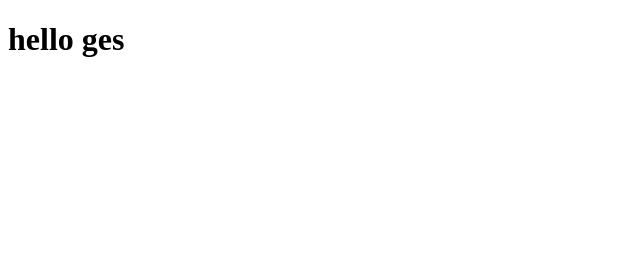
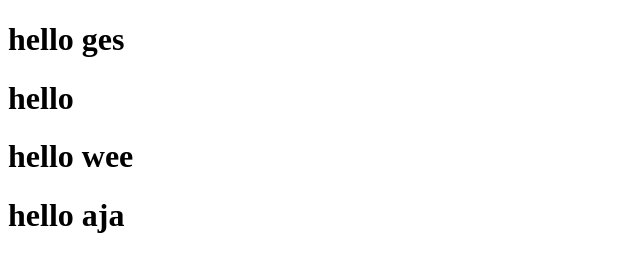
Before and after one commit to saricomel/contohaja, a plain HTML site: page index.html in a window 1280 px wide. Shown: the whole page, without its empty margins (0-640 px from the left). Drawn offline with Linux system fonts and the light colour scheme.

Commit message:
menambahkan file index

```diff
--- a/index.html
+++ b/index.html
@@ -7,5 +7,8 @@
 </head>
 <body>
     <h1>hello ges</h1>
+    <h1>hello</h1>
+    <h1>hello wee</h1>
+    <h1>hello aja</h1>
 </body>
 </html>
```
